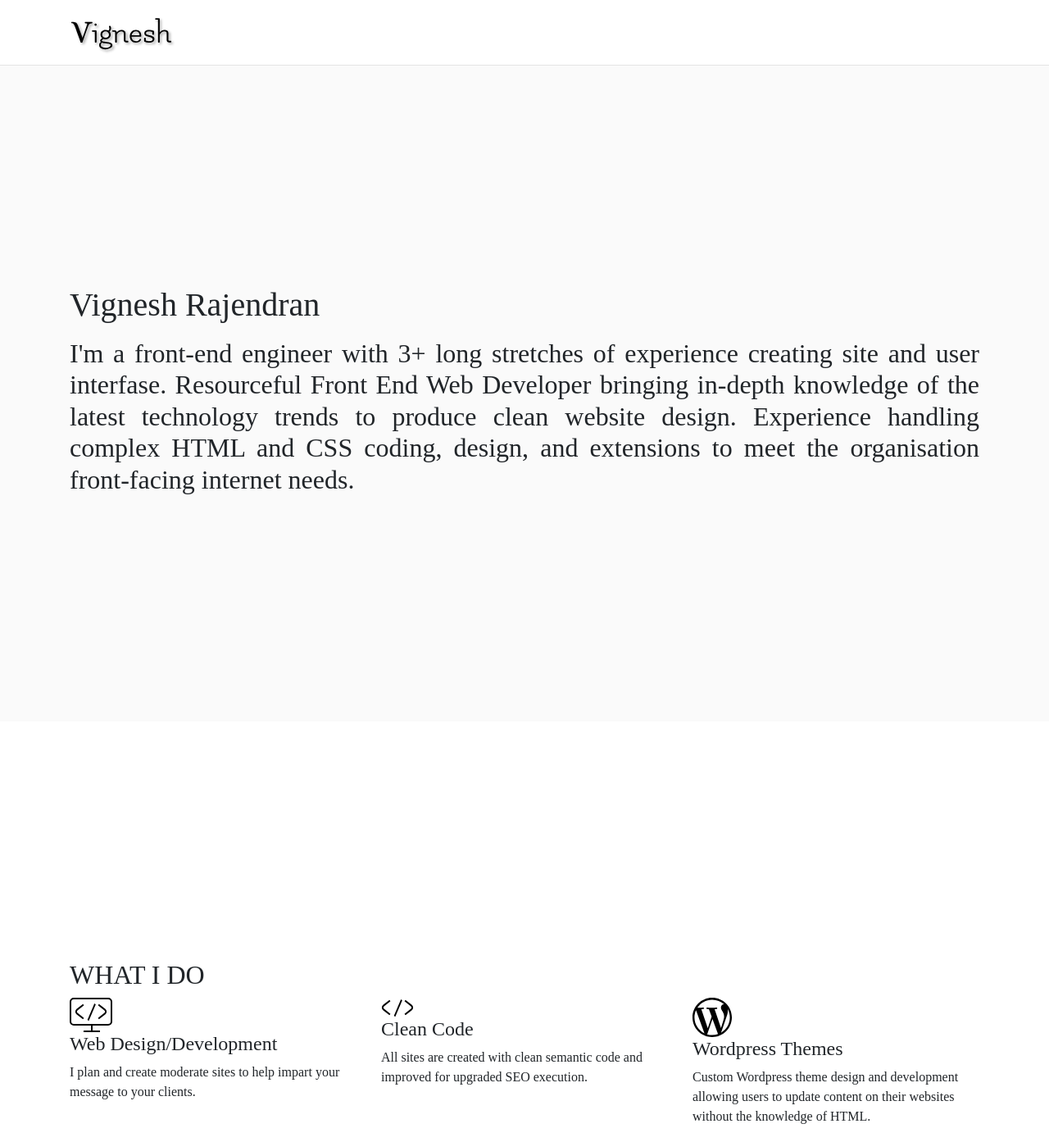
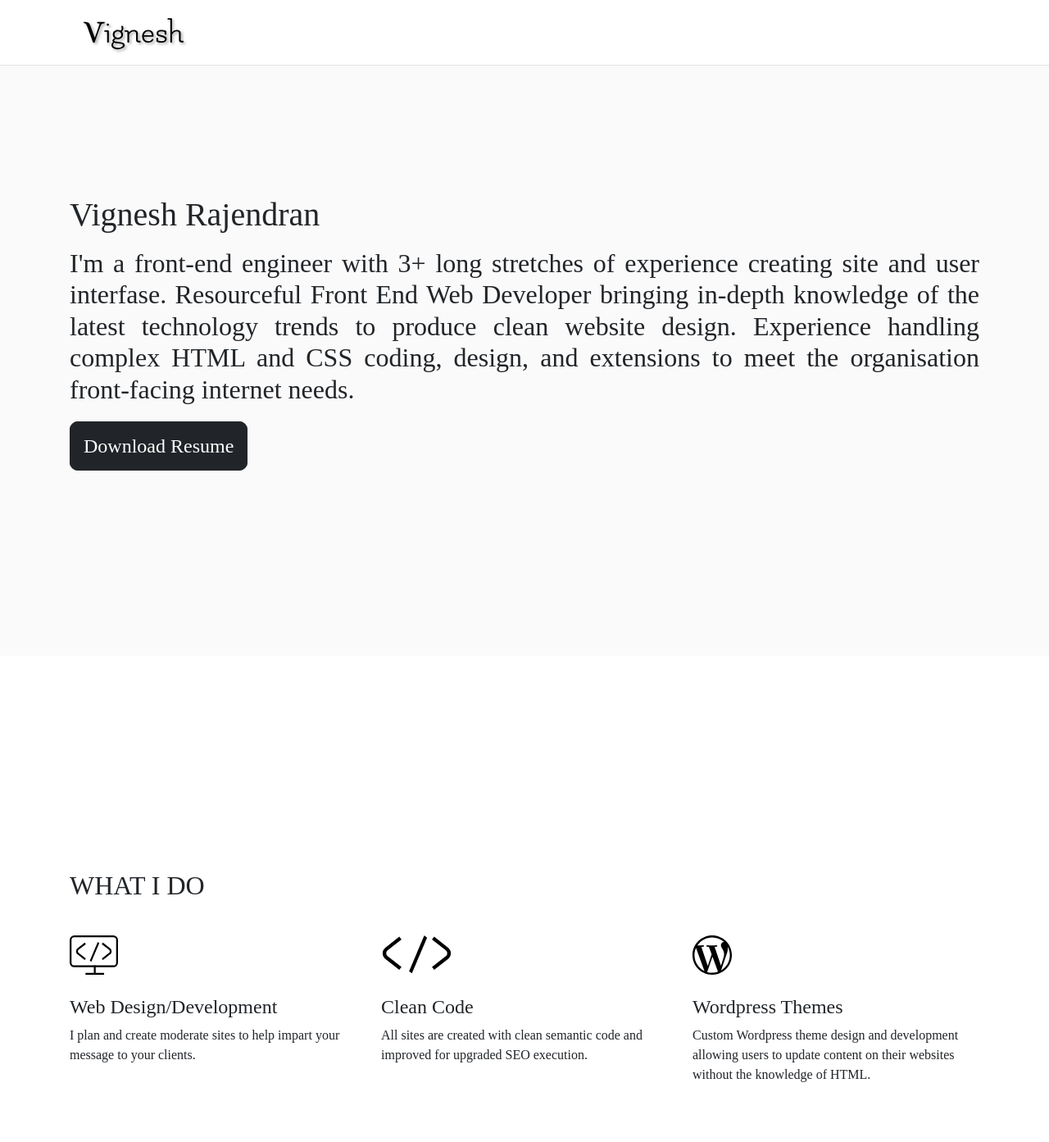
Before and after one commit to vignesh0208/vigneshr, a Gatsby site: page / in a window 1280 px wide. Shown: the top 1393 px of the page at 82% size. Built offline with nearby package versions, Linux system fonts and the light colour scheme; Gatsby itself is replaced by a stand-in of ours; a web font is replaced by a local one.

Commit message:
resume updated

```diff
--- a/gatsby-config.js
+++ b/gatsby-config.js
@@ -12,6 +12,7 @@ module.exports = {
                 trackingId: "UA-178786829-1",
             },
         },
+        `gatsby-plugin-sass`
     ],
     siteMetadata: {
         title: "Vignesh Rajendran | Front End Developer",
--- a/package.json
+++ b/package.json
@@ -21,10 +21,12 @@
     "@fortawesome/react-fontawesome": "^0.1.11",
     "bootstrap": "^4.5.2",
     "fontsource-flamenco": "^3.0.5",
-    "gatsby": "^2.24.61",
+    "gatsby": "^2.27.0",
     "gatsby-plugin-google-analytics": "^2.3.14",
     "gatsby-plugin-react-helmet": "^3.3.11",
+    "gatsby-plugin-sass": "^2.6.0",
     "jquery": "^3.5.1",
+    "node-sass": "^4.14.1",
     "popper.js": "^1.16.1",
     "react": "^16.12.0",
     "react-dom": "^16.12.0",
--- a/src/components/container.js
+++ b/src/components/container.js
@@ -2,7 +2,7 @@ import React from "react"
 
 export default function Container(props) {
     return (
-        <div className={props.bgColor}>
+        <div className={props.className}>
             <div className="container">{props.children}</div>
         </div>
     )
--- a/src/pages/index.js
+++ b/src/pages/index.js
@@ -3,24 +3,29 @@ import Header from "../components/header"
 import Container from "../components/container"
 import Footer from "../components/footer"
 
+import myResume from "../resume/VigneshRajendran.pdf"
+
 import Icon1 from "../images/web-design.svg";
 import Icon2 from "../images/clean-code.svg";
 import Icon3 from "../images/wordpress.svg";
 
-import '../style/dark-mode.css'
+import '../style/index.scss'
 
 
 export default function Home() {
     return (
-        <div>
+        <div className="position-relative">
             <Header />
-            <Container bgColor="background-color">
+            <Container className="background-color">
                 <div className="about-me view-height">
                     <h1>Vignesh Rajendran</h1>
                     <h2>I'm a front-end engineer with 3+ long stretches of experience creating site and user interfase. Resourceful Front End Web Developer bringing in-depth knowledge of the latest technology trends to produce clean website design. Experience handling complex HTML and CSS coding, design, and extensions to meet the organisation front-facing internet needs.</h2>
+                    <div className="resume-btn">
+                        <a href={ myResume } download>Download Resume</a>
+                    </div>
                 </div>
             </Container>
-            <Container>
+            <Container className="what-i-do">
                 <div className="what-do view-height">
                     <h2>WHAT I DO</h2>
                     <div className="row">
--- a/src/style/dark-mode.css
+++ /dev/null
@@ -1,44 +0,0 @@
-body {
-    font-family: "Flamenco" !important;
-}
-
-.header {
-    height: 80px;
-    padding: 16px 0px;
-    background-color: rgb(255, 255, 255);
-    border-bottom: 1px solid rgb(228, 228, 228);
-}
-
-.logo {
-    height: 50px;
-}
-
-.connect-link {
-    display: inline-block;
-    color: #333;
-    font-size: 24px;
-    width: 32px;
-    height: 32px;
-    text-align: center;
-    padding: 4px;
-}
-
-.connect-link:hover {
-    color: #007bff;
-}
-
-.background-color {
-    background-color: #fafafa;
-}
-
-.view-height {
-    height: 100vh;
-    display: flex;
-    flex-direction: column;
-    justify-content: center;
-}
-
-.about-me h2 {
-    text-align: justify;
-    margin-top: 8px;
-}
--- /dev/null
+++ b/src/style/index.scss
@@ -0,0 +1,83 @@
+body {
+    font-family: "Flamenco" !important;
+}
+
+.header {
+    height: 80px;
+    padding: 16px 0px;
+    background-color: rgb(255, 255, 255);
+    border-bottom: 1px solid rgb(228, 228, 228);
+    position: fixed;
+    left: 0;
+    right: 0;
+}
+
+.logo {
+    height: 50px;
+}
+
+.connect-link {
+    display: inline-block;
+    color: #333;
+    font-size: 24px;
+    width: 32px;
+    height: 32px;
+    text-align: center;
+    padding: 4px;
+}
+
+.connect-link:hover {
+    color: #007bff;
+}
+
+.background-color {
+    background-color: #fafafa;
+}
+
+.view-height {
+    height: 100vh;
+    display: flex;
+    flex-direction: column;
+    justify-content: center;
+    .resume-btn {
+        margin-top: 24px;
+        a {
+            font-size: 1.5rem;
+            background-color: #212529;
+            color: #fff;
+            padding: 16px;
+            border: 1px solid #212529;
+            border-radius: 10px;
+            &:hover {
+                background-color: transparent;
+                color: #212529;
+                text-decoration: none;
+            }
+        }
+    }
+}
+
+.about-me {
+    h2 {
+        text-align: justify;
+        margin-top: 8px;
+    }
+}
+
+.what-i-do {
+    h2 {
+        margin-bottom: 40px;
+    }
+    .service-icon {
+        height: 50px;
+        width: 100%;
+        display: flex;
+        img {
+            margin: auto 0;
+            height: 48px;
+        }
+    }
+    .service-info {
+        margin-top: 24px;
+    }
+}
```
Also changed, not shown: 2 other files.
